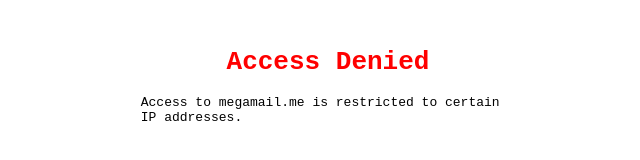
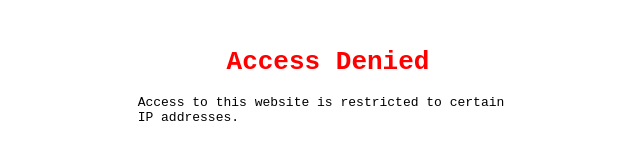
Before and after one commit to MegaMail-me/MegaMail, a plain HTML site: page index.html in a window 1280 px wide. Shown: the full height of the page, 312-952 px from the left. Drawn offline with Linux system fonts and the light colour scheme.

Commit message:
Add files via upload

```diff
--- a/index.html
+++ b/index.html
@@ -17,7 +17,7 @@
 <body>
     <div style="margin-top: 30px;">
         <h1 style="text-align: center; color: red;">Access Denied</h1>
-        <p style="width: 80%; margin-left: auto; margin-right: auto;" class="msg">Access to megamail.me is restricted to certain IP addresses.</p>
+        <p style="width: 80%; margin-left: auto; margin-right: auto;" class="msg">Access to this website is restricted to certain IP addresses.</p>
     </div>
 </body>
 </html>
```
